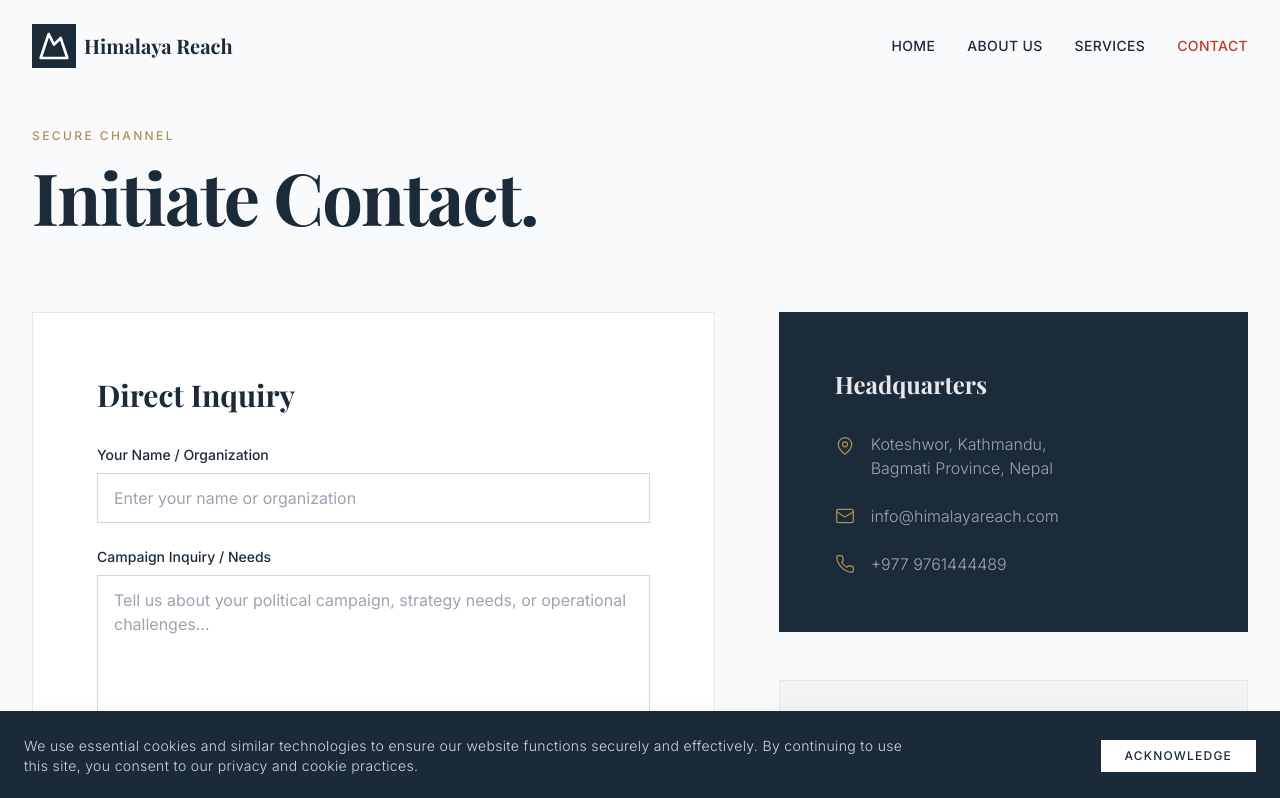
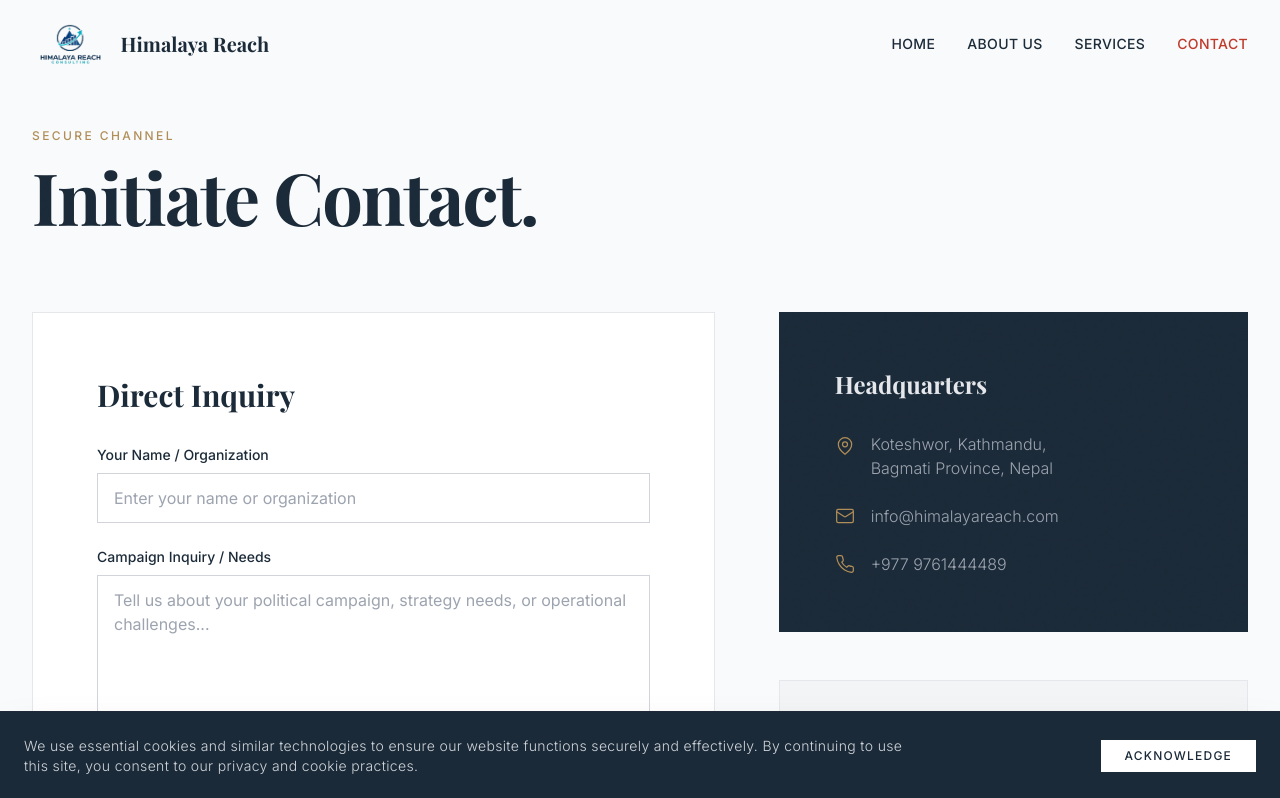
Before and after one commit to Allokay/HimalayaReach, a React (Vite) app: page /contact in a window 1280 px wide. Shown: the top 798 px of the page. Built offline with nearby package versions, Linux system fonts and the light colour scheme; a web font is replaced by a local one.

Commit message:
feat: replace placeholder icon with official logo.png

```diff
--- a/src/components/Navigation.tsx
+++ b/src/components/Navigation.tsx
@@ -30,11 +30,13 @@ export default function Navigation() {
         <div className="flex items-center justify-between">
           <Link
             to="/"
-            className="flex items-center space-x-2 group"
+            className="flex items-center space-x-3 group"
           >
-            <div className={`p-1.5 transition-colors ${(isScrolled || location.pathname !== '/') ? 'bg-ink' : 'bg-white/20'}`}>
-              <Mountain className="w-8 h-8 text-white" />
-            </div>
+            <img
+              src="/logo.png"
+              alt="Himalaya Reach Logo"
+              className="h-10 w-auto object-contain transition-transform group-hover:scale-105"
+            />
             <span
               className={`font-serif text-xl font-bold transition-colors ${
                 (isScrolled || location.pathname !== '/') ? 'text-ink' : 'text-white'
```
